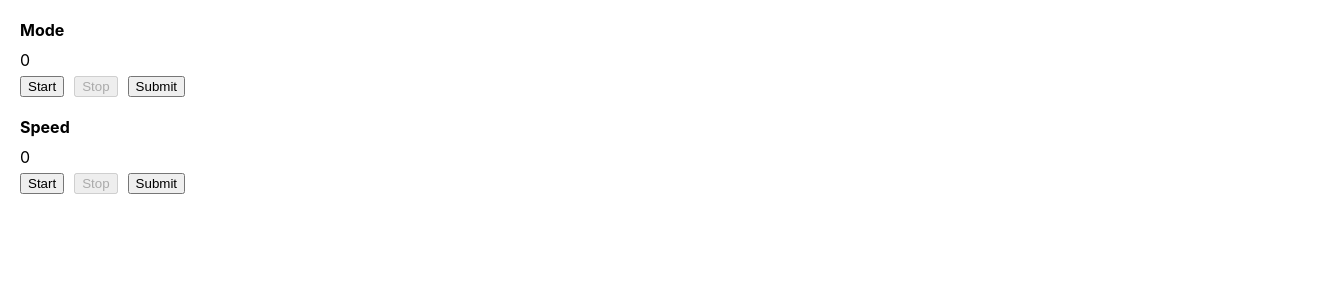
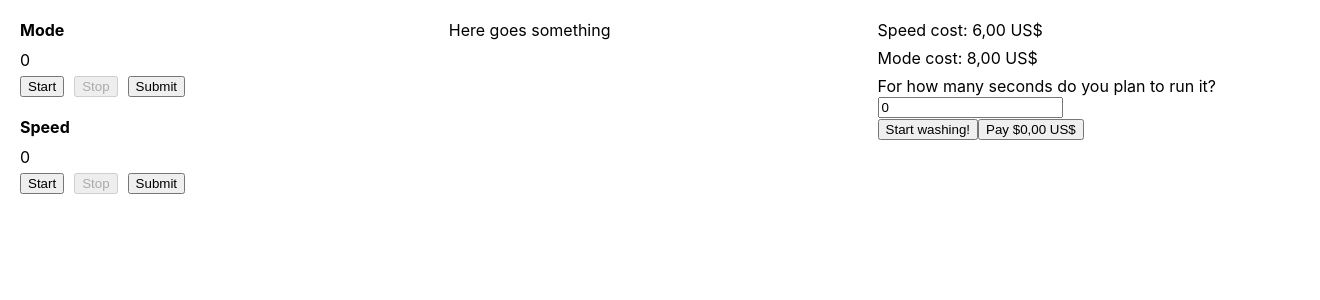
Before and after one commit to Sebelino/useless-hackathon, a React (Create React App) app: page / in a window 1280 px wide. Shown: the top 300 px of the page, 1320 px wide, since content can reach past the window. Built offline with nearby package versions, Linux system fonts and the light colour scheme.

Commit message:
Add columns

```diff
--- a/src/App.css
+++ b/src/App.css
@@ -1,38 +1,10 @@
 .App {
+  display: flex;
+  justify-content: space-between;
+  width: 100%;
   padding: 20px;
 }
 
-.App-logo {
-  height: 40vmin;
-  pointer-events: none;
+.App__column {
+  width: 33%;
 }
-
-@media (prefers-reduced-motion: no-preference) {
-  .App-logo {
-    animation: App-logo-spin infinite 20s linear;
-  }
-}
-
-.App-header {
-  background-color: #282c34;
-  min-height: 100vh;
-  display: flex;
-  flex-direction: column;
-  align-items: center;
-  justify-content: center;
-  font-size: calc(10px + 2vmin);
-  color: white;
-}
-
-.App-link {
-  color: #61dafb;
-}
-
-@keyframes App-logo-spin {
-  from {
-    transform: rotate(0deg);
-  }
-  to {
-    transform: rotate(360deg);
-  }
-}
--- a/src/App.tsx
+++ b/src/App.tsx
@@ -1,13 +1,28 @@
-import React from 'react';
+import React, { useState } from 'react';
 import './App.css';
 import Controls from './Controls';
+import { Calculator } from './features/calculator';
+import { Timer } from './features/timer';
 
-function App() {
+const App = () => {
+  const [mode, setMode] = useState(0);
+  const [speed, setSpeed] = useState(0);
+
   return (
     <div className="App">
-      <Controls />
+      <div className="App__column">
+        <Controls onChangeMode={setMode} onChangeSpeed={setSpeed} />
+      </div>
+
+      <div className="App__column">Here goes something</div>
+
+      <div className="App__column">
+        <Calculator />
+
+        <Timer />
+      </div>
     </div>
   );
-}
+};
 
 export default App;
--- a/src/Controls.tsx
+++ b/src/Controls.tsx
@@ -78,15 +78,20 @@ const RandomValueControl: React.FC<RandomValueControlProps> = ({
   );
 };
 
-const Controls = () => {
+interface ControlsProps {
+  onChangeMode: (mode: number) => void;
+  onChangeSpeed: (speed: number) => void;
+}
+
+const Controls: React.FC<ControlsProps> = ({ onChangeMode, onChangeSpeed }) => {
   return (
     <div className="Controls">
       <div className="Controls__section">
-        <RandomValueControl title="Mode" min={1} max={5} onSubmit={console.log} />
+        <RandomValueControl title="Mode" min={1} max={5} onSubmit={onChangeMode} />
       </div>
 
       <div className="Controls__section">
-        <RandomValueControl title="Speed" min={1} max={1000} onSubmit={console.log} isSubmitActive={false} />
+        <RandomValueControl title="Speed" min={1} max={1000} onSubmit={onChangeSpeed} isSubmitActive={false} />
       </div>
     </div>
   );
```
